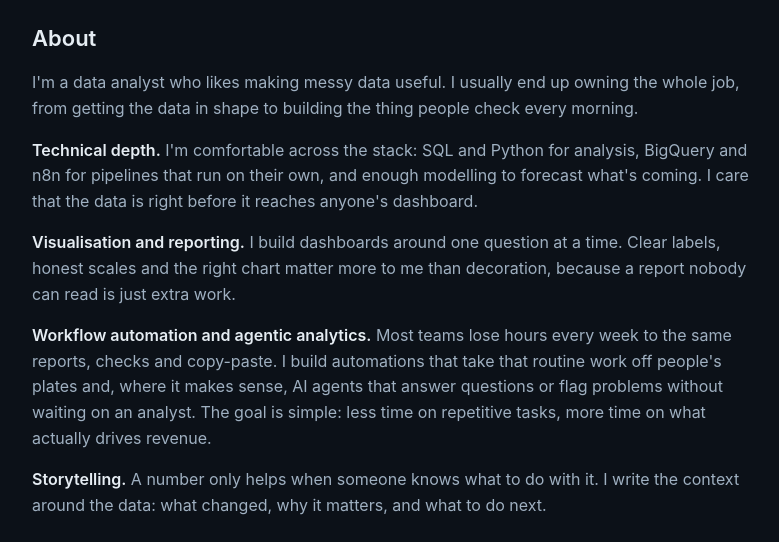
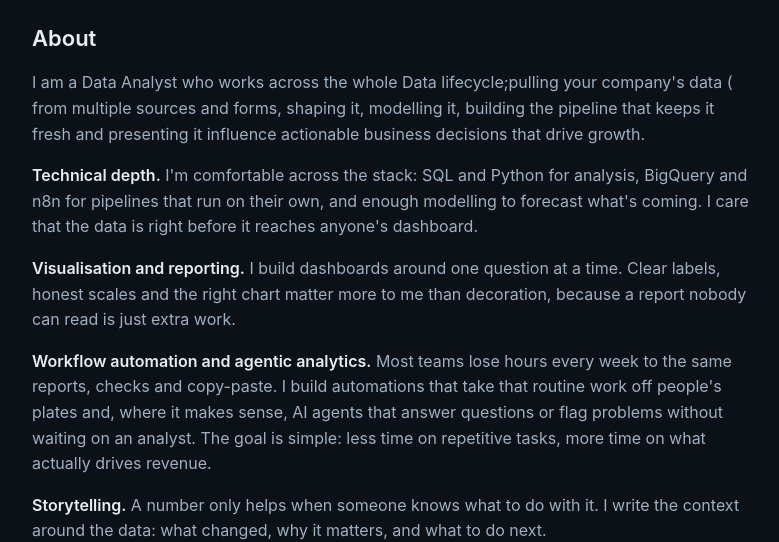
Before and after one commit to DanielNwid/DanielNwid.github.io, a plain HTML site: page index.html in a window 1280 px wide. Shown: the part 262-804 px from the top of the page, without its empty margins (248-1027 px from the left). Drawn offline with Linux system fonts and the light colour scheme.

Commit message:
Update index.html

```diff
--- a/index.html
+++ b/index.html
@@ -4,7 +4,7 @@
 <meta charset="UTF-8">
 <meta name="viewport" content="width=device-width, initial-scale=1">
 <title>Daniel Nwidebari | Data Analyst</title>
-<meta name="description" content="Data analyst building dashboards, reports, ETL pipelines, automations and forecasting models with SQL, Python, Power BI, Tableau, n8n and BigQuery.">
+<meta name="description" content="Data analytics & Automation | Building Data and Ai systems for BI operations | Self-serve Dashboards, Reports, ETL pipelines, automations and Agentic analytics with SQL, Python, Power BI, Tableau, n8n and BigQuery.">
 <style>
   :root {
     --bg: #0c1118;
@@ -148,7 +148,7 @@
 
   <!-- About -->
   <h2>About</h2>
-  <p>I'm a data analyst who likes making messy data useful. I usually end up owning the whole job, from getting the data in shape to building the thing people check every morning.</p>
+  <p>I am a Data Analyst who works across the whole Data lifecycle;pulling your company's data ( from multiple sources and forms, shaping it, modelling it, building the pipeline that keeps it fresh and presenting it influence actionable business decisions that drive growth.</p>
   <p><strong>Technical depth.</strong> I'm comfortable across the stack: SQL and Python for analysis, BigQuery and n8n for pipelines that run on their own, and enough modelling to forecast what's coming. I care that the data is right before it reaches anyone's dashboard.</p>
   <p><strong>Visualisation and reporting.</strong> I build dashboards around one question at a time. Clear labels, honest scales and the right chart matter more to me than decoration, because a report nobody can read is just extra work.</p>
   <p><strong>Workflow automation and agentic analytics.</strong> Most teams lose hours every week to the same reports, checks and copy-paste. I build automations that take that routine work off people's plates and, where it makes sense, AI agents that answer questions or flag problems without waiting on an analyst. The goal is simple: less time on repetitive tasks, more time on what actually drives revenue.</p>
```
